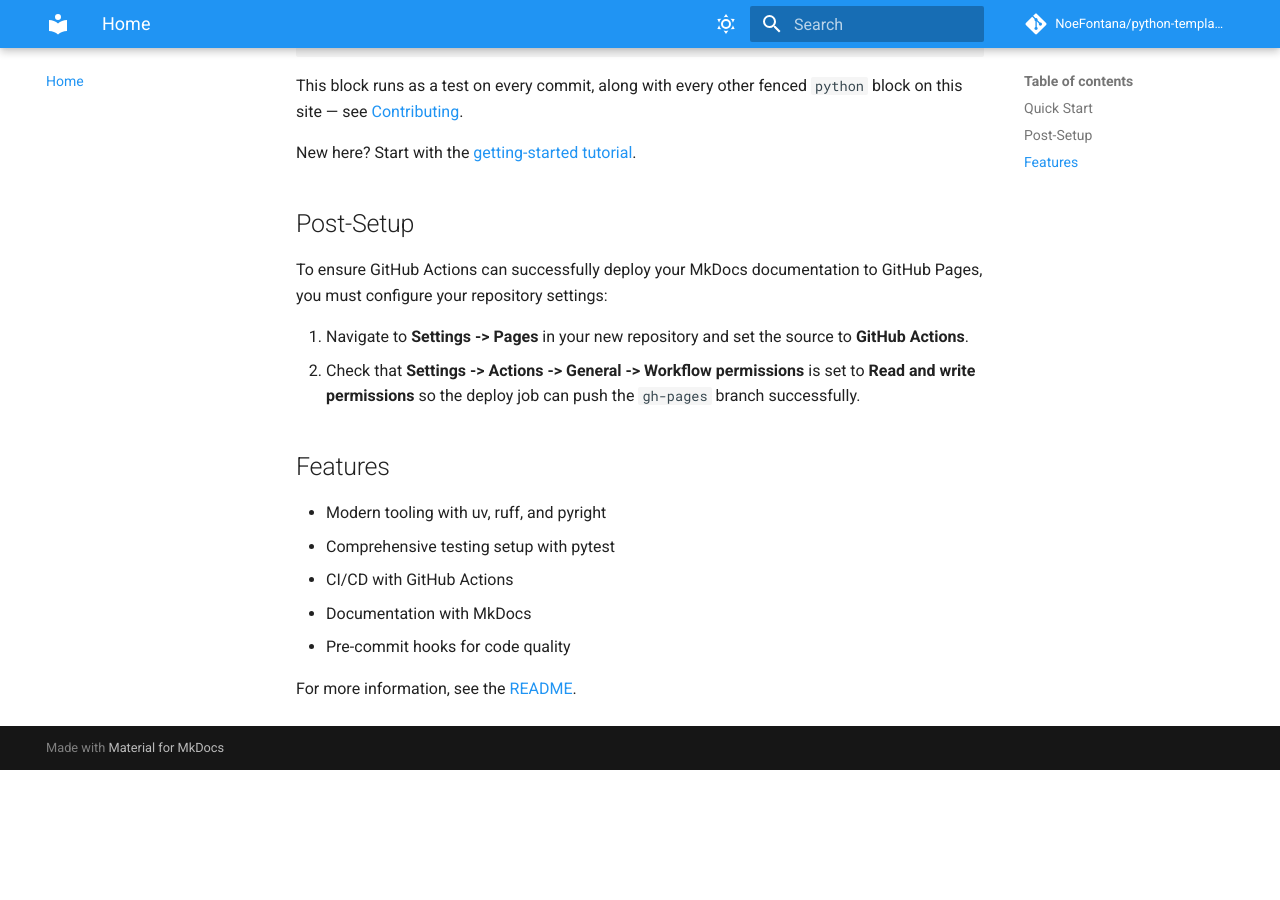
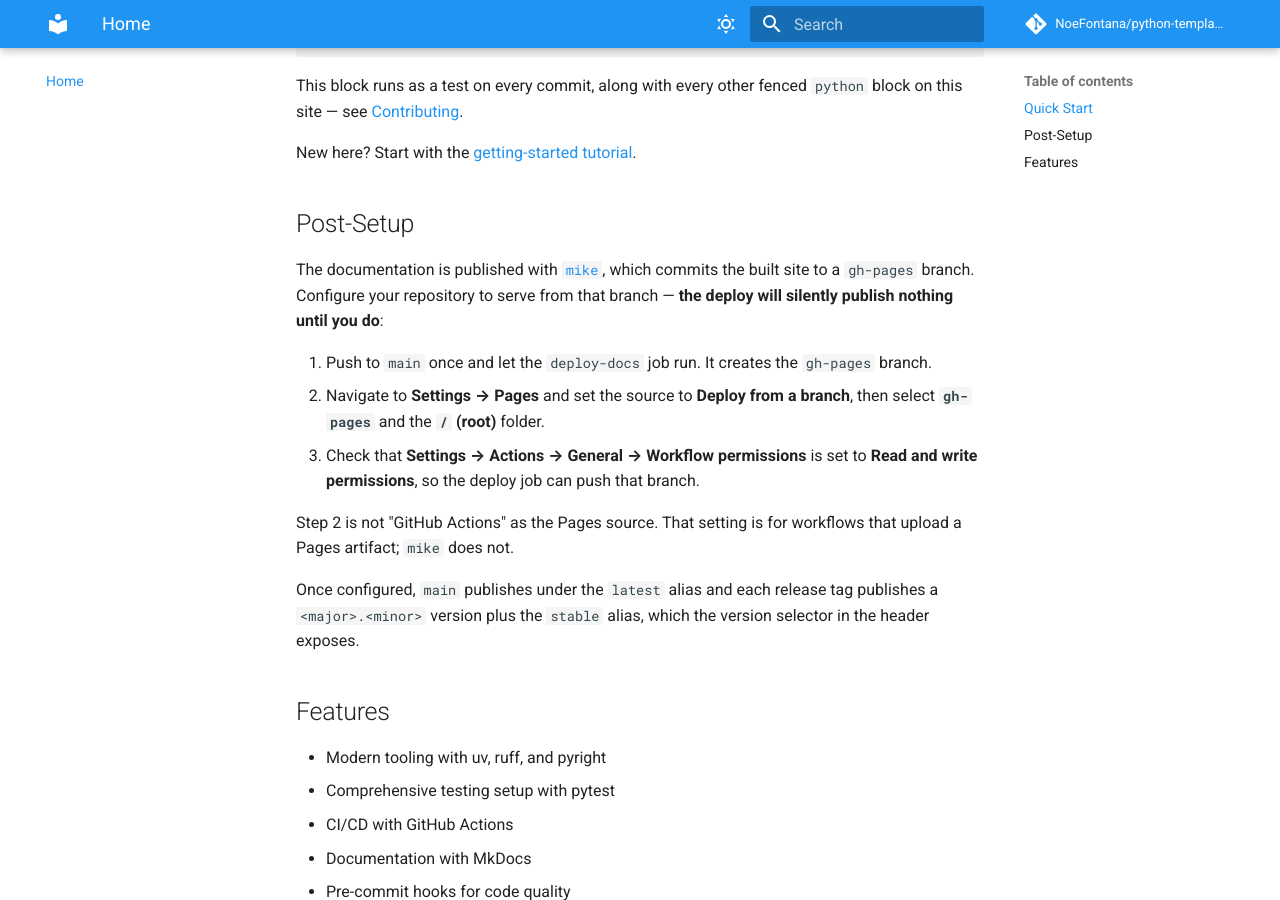
Before and after one commit to NoeFontana/python-template, an MkDocs documentation site: the page built from docs/index.md, in a window 1280 px wide and 900 px high, scrolled down 568 px. Built offline with MkDocs 1.6.1 and Material for MkDocs 9.7.7, drawn with Linux system fonts in a browser that asks for light colours; comment, search, counter and statistics services are not loaded; the version menu is left out; before the commit the page ends 1338 px from its top, so only the background shows below that.

Commit message:
ci: publish versioned docs with mike
Implements ADR-0002 §"Versioning" (E1). main publishes the `latest` alias; a
release tag publishes <major>.<minor> plus `stable`, so patch releases
overwrite within their minor.

mike commits the built site to a gh-pages branch rather than uploading a
Pages artifact, so the deploy job replaces upload-pages-artifact/deploy-pages
and needs `contents: write` plus full history. The Pages source must change
to "Deploy from a branch -> gh-pages -> /"; docs/index.md and README.md are
updated to say so, since leaving them on the old instructions would silently
break the deploy for every project seeded from this template.

Verified locally: mike deploy produces the expected gh-pages layout,
versions.json, and set-default redirect.

FOLLOW-UP REQUIRED (cannot be scripted): change the Pages source in the
repository settings by hand after the first deploy creates gh-pages.

```diff
--- a/docs/index.md
+++ b/docs/index.md
@@ -25,10 +25,24 @@
 
 ## Post-Setup
 
-To ensure GitHub Actions can successfully deploy your MkDocs documentation to GitHub Pages, you must configure your repository settings:
+The documentation is published with [`mike`](https://github.com/jimporter/mike),
+which commits the built site to a `gh-pages` branch. Configure your repository
+to serve from that branch — **the deploy will silently publish nothing until
+you do**:
 
-1. Navigate to **Settings -> Pages** in your new repository and set the source to **GitHub Actions**.
-2. Check that **Settings -> Actions -> General -> Workflow permissions** is set to **Read and write permissions** so the deploy job can push the `gh-pages` branch successfully.
+1. Push to `main` once and let the `deploy-docs` job run. It creates the
+   `gh-pages` branch.
+2. Navigate to **Settings → Pages** and set the source to **Deploy from a
+   branch**, then select **`gh-pages`** and the **`/` (root)** folder.
+3. Check that **Settings → Actions → General → Workflow permissions** is set to
+   **Read and write permissions**, so the deploy job can push that branch.
+
+Step 2 is not "GitHub Actions" as the Pages source. That setting is for
+workflows that upload a Pages artifact; `mike` does not.
+
+Once configured, `main` publishes under the `latest` alias and each release tag
+publishes a `<major>.<minor>` version plus the `stable` alias, which the
+version selector in the header exposes.
 
 ## Features
 
--- a/mkdocs.yml
+++ b/mkdocs.yml
@@ -100,3 +100,10 @@
 
 watch:
   - src/python_template
+
+# Versioned deployment (ADR-0002 §"Versioning"). `mike` publishes to the
+# gh-pages branch, so the repository's Pages source must be set to
+# "Deploy from a branch -> gh-pages -> /".
+extra:
+  version:
+    provider: mike
--- a/pyproject.toml
+++ b/pyproject.toml
@@ -44,6 +44,7 @@
     "mkdocs-minify-plugin>=0.8.0",
     "ruff>=0.16.0",
     "mkdocs-redirects>=1.2.2",
+    "mike>=2.1.3",
 ]
 
 [project.urls]
```
Also changed, not shown: README.md (+9 -3 lines), 2 other files.
